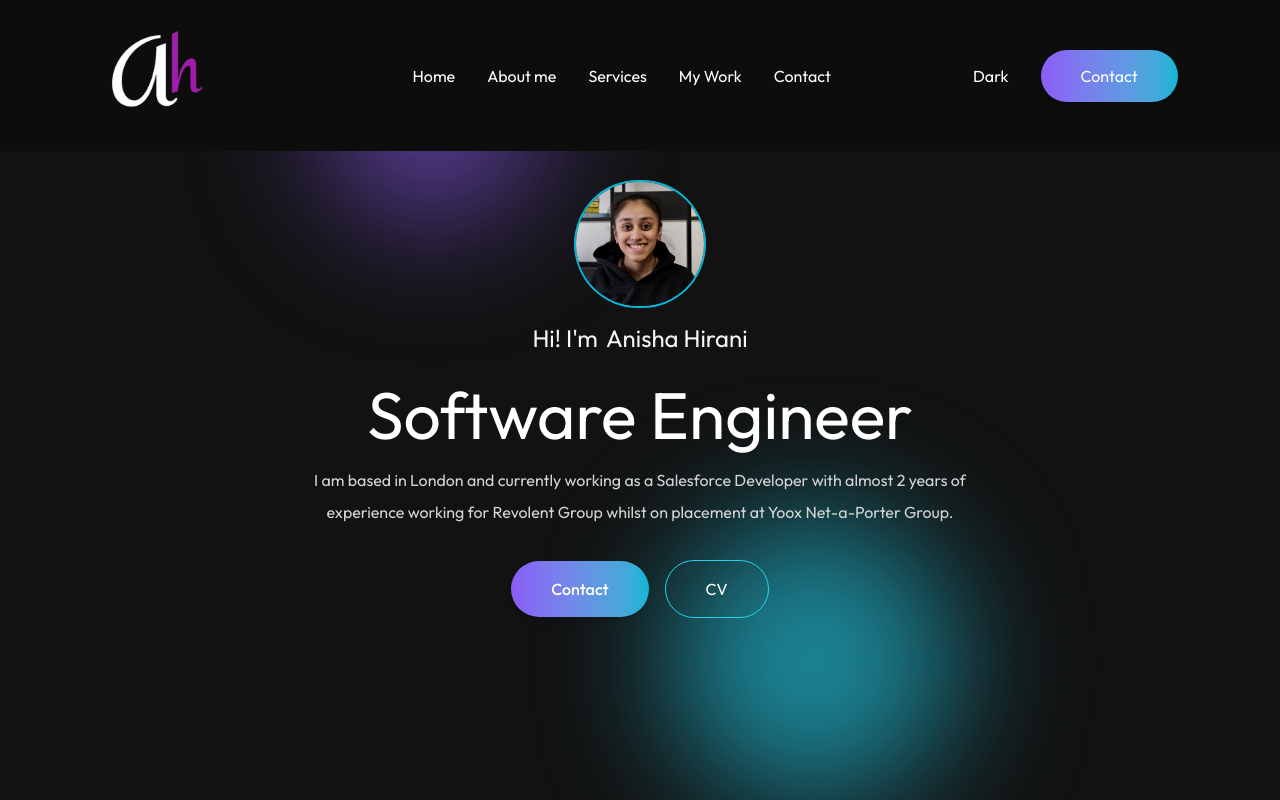
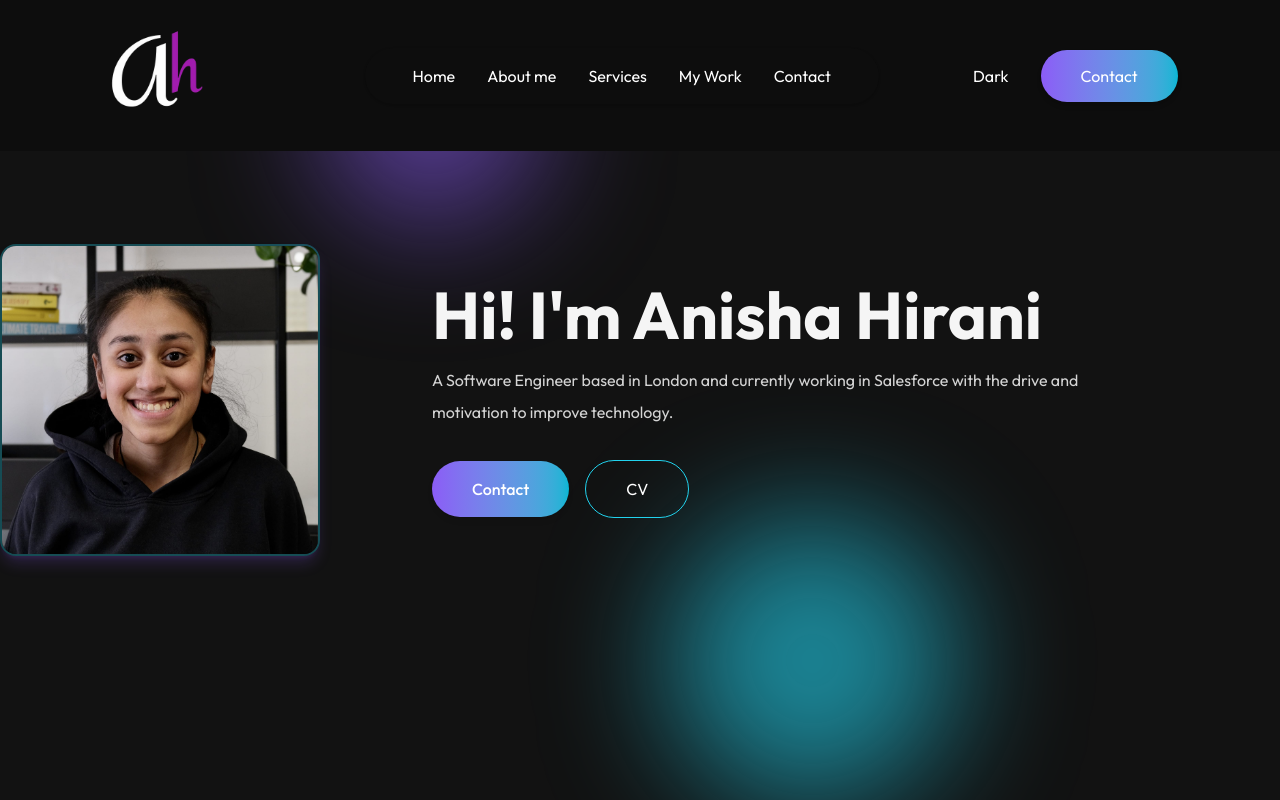
Before and after one commit to anisha-11/anisha-portfolio, a Next.js app: page / in a window 1280 px wide. Shown: the top 800 px of the page. Built offline with nearby package versions, Linux system fonts and the light colour scheme; a web font is replaced by a local one.

Commit message:
mordernising header with colour glows

```diff
--- a/app/components/Header.jsx
+++ b/app/components/Header.jsx
@@ -11,18 +11,26 @@ const Header = () => {
     <div className='absolute bottom-0 right-1/4 w-72 h-72 bg-[#22D3EE]/60 rounded-full filter blur-3xl -z-10'
       style={{ animation: 'floatingReverse 8s ease-in-out infinite' }}>
     </div>
-      <div>
+    {/* Left: Profile Image */}
+    <div className="max-w-7xl w-full flex flex-col md:flex-row items-center gap-12">
+    <div className="flex-shrink-0 w-64 md:w-96">
+        <Image src={assets.profile_picture} alt="" width={320} height={320} className="rounded-2xl border-2 border-[#22D3EE]/30 shadow-lg shadow-[#8B5CF6]/20"/>
+    </div>
+      {/* <div>
       <Image src={assets.profile_picture} alt="" className=' rounded-full w-32 ring-2 ring-[#06B6D4]' />
-      </div>
-      <h3 className='flex items-end gap-2 text-xl md:text-2xl mb-3 text-[#F5F5F5]'>Hi! I'm <span className='text-[8B5CF6]'>Anisha Hirani</span></h3>
-      <h1 className='text-3xl sm:text-6xl lg:text-[66px] text-white'>Software Engineer</h1>
-      <p className='max-w-2xl mx-auto text-[#D4D4D4]'>I am based in London and currently working as a Salesforce Developer
-      with almost 2 years of experience working for Revolent Group whilst on placement at Yoox Net-a-Porter Group.</p>
-      <div className='flex flex-col sm:flex-row items-center gap-4 mt-4'>
+      </div> */}
+      <div className="flex-1 flex flex-col items-start text-left gap-4 mt-8 md:mt-0">
+      {/* <h3 className='flex items-end gap-2 text-xl md:text-2xl mb-3'>Hi! I'm Anisha Hirani</h3> */}
+      <h1 className='text-3xl sm:text-6xl lg:text-[66px] font-bold'>Hi! I'm Anisha Hirani</h1>
+      <p className='max-w-2xl text-[#D4D4D4]'> A Software Engineer based in London and currently working in Salesforce with the drive and motivation
+      to improve technology.</p>
+      <div className='flex flex-col sm:flex-row items-start sm:items-center gap-4 mt-4'>
         <a href="#contact" className='px-10 py-3 bg-gradient-to-r from-[#8B5CF6] to-[#06B6D4] rounded-full text-white font-medium shadow-md flex items-center gap-2'>Contact
         {/* <Image src={assets.arrow} alt="" className='w-4'/> */}</a>
         <a href="/cv.pdf" download className='px-10 py-3 border border-[#22D3EE] text-white hover:bg-[#0891B2] hover:text-white transition rounded-full flex items-center gap-2'>CV
         {/* <Image src={assets.download-icon} alt="" className='w-4'/> */}</a>
+      </div>
+      </div>
       </div>
 
       <style jsx>{`
```
